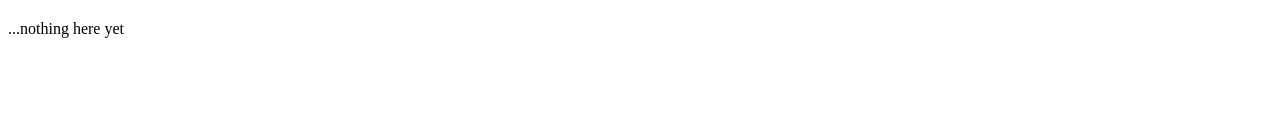
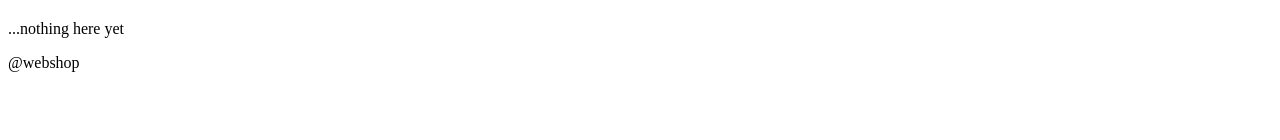
Before and after one commit to Coolastelammetcodes/WebShop, a React (Vite) app in the folder web/: page /shopping-cart in a window 1280 px wide. Shown: the part 160-300 px from the top of the page. Built offline with nearby package versions, Linux system fonts and the light colour scheme.

Commit message:
Add footer component

```diff
--- a/web/src/App.tsx
+++ b/web/src/App.tsx
@@ -1,4 +1,5 @@
 import { BrowserRouter, Route, Routes } from "react-router";
+import Footer from "./components/footer";
 import Header from "./components/header";
 import { Admin } from "./routes/admin";
 import { Home } from "./routes/home";
@@ -15,6 +16,7 @@ export default function App() {
           <Route path="/admin" element={<Admin />}></Route>
           <Route path="/shopping-cart" element={<ShoppingCart />}></Route>
         </Routes>
+        <Footer />
       </BrowserRouter>
     </>
   );
--- /dev/null
+++ b/web/src/components/footer.tsx
@@ -0,0 +1,3 @@
+export default function footer() {
+  return <footer>@webshop</footer>;
+}
```
